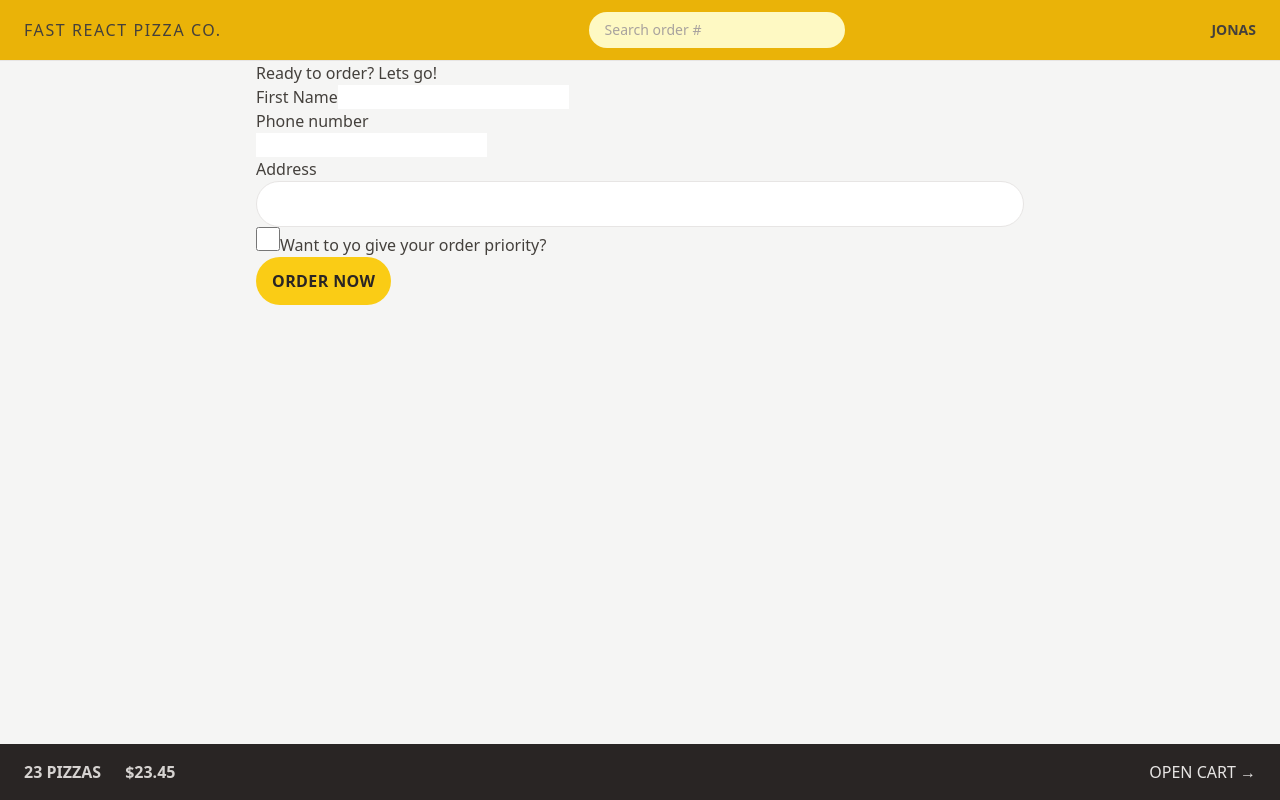
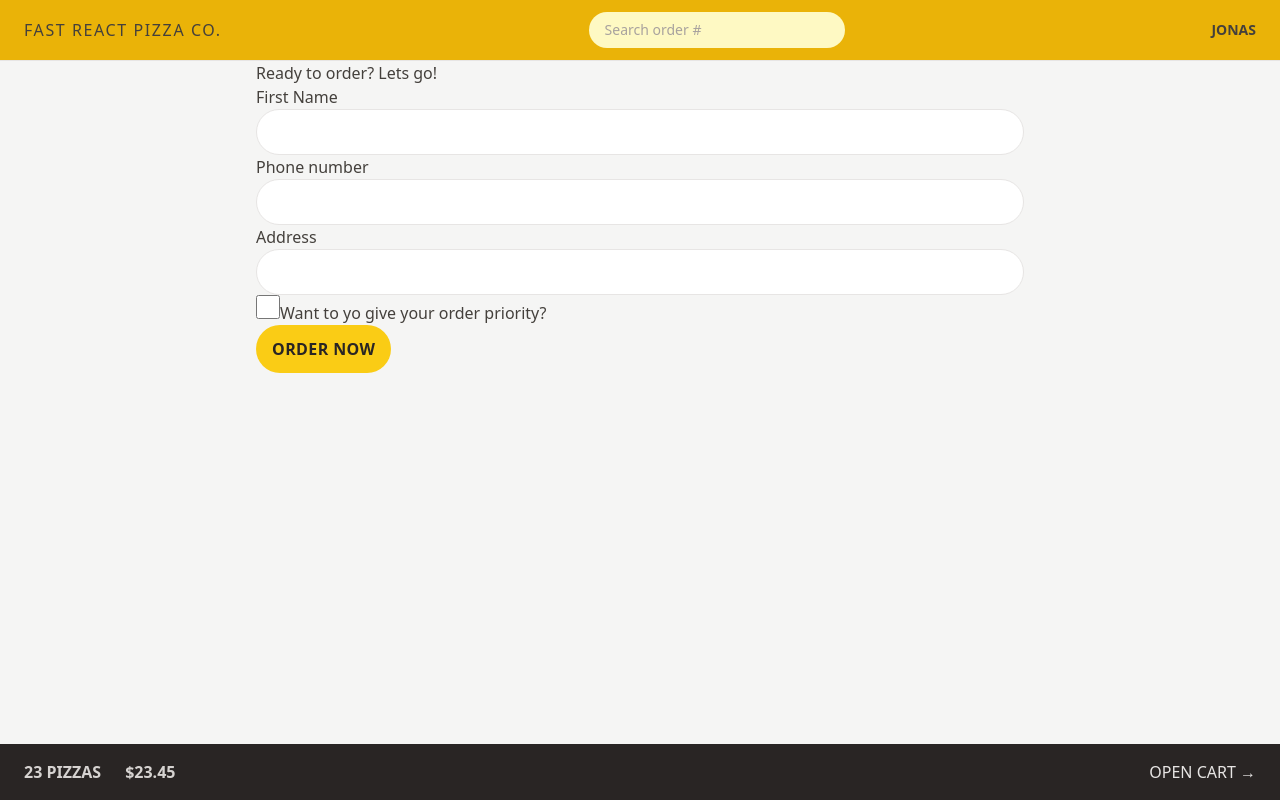
Before and after one commit to platisam/Fast_React_Pizza_Co., a React (Vite) app: page /order/new in a window 1280 px wide. Built offline with nearby package versions, Linux system fonts and the light colour scheme.

Commit message:
reusing styles with @layer components and @apply in tailwind

```diff
--- a/src/features/order/CreateOrder.jsx
+++ b/src/features/order/CreateOrder.jsx
@@ -48,13 +48,13 @@
       <Form method="POST">
         <div>
           <label>First Name</label>
-          <input type="text" name="customer" required />
+          <input className="input" type="text" name="customer" required />
         </div>
 
         <div>
           <label>Phone number</label>
           <div>
-            <input type="tel" name="phone" required />
+            <input className='input' type="tel" name="phone" required />
           </div>
           {formErrors?.phone && <p>{formErrors.phone}</p>}
         </div>
@@ -62,7 +62,7 @@
         <div>
           <label>Address</label>
           <div>
-            <input className="rounded-full border border-stone-200 px-4 py-2 text-sm transition-all duration-300 placeholder:text-stone-400 focus:outline-none focus:ring focus:ring-yellow-400 w-full md:px-6 md:py-3" type="text" name="address" required />
+            <input className="input" type="text" name="address" required />
           </div>
         </div>
 
--- a/src/index.css
+++ b/src/index.css
@@ -1,6 +1,15 @@
 @tailwind base;
 @tailwind components;
 @tailwind utilities;
+
+@layer components {
+  .input {
+    @apply rounded-full border border-stone-200 px-4 py-2
+    text-sm transition-all duration-300 placeholder:text-stone-400
+    focus:outline-none focus:ring focus:ring-yellow-400 w-full md:px-6
+    md:py-3
+  }
+}
 
 /*body {
   font-family: system-ui, -apple-system, BlinkMacSystemFont, 'Segoe UI', Roboto,
```
